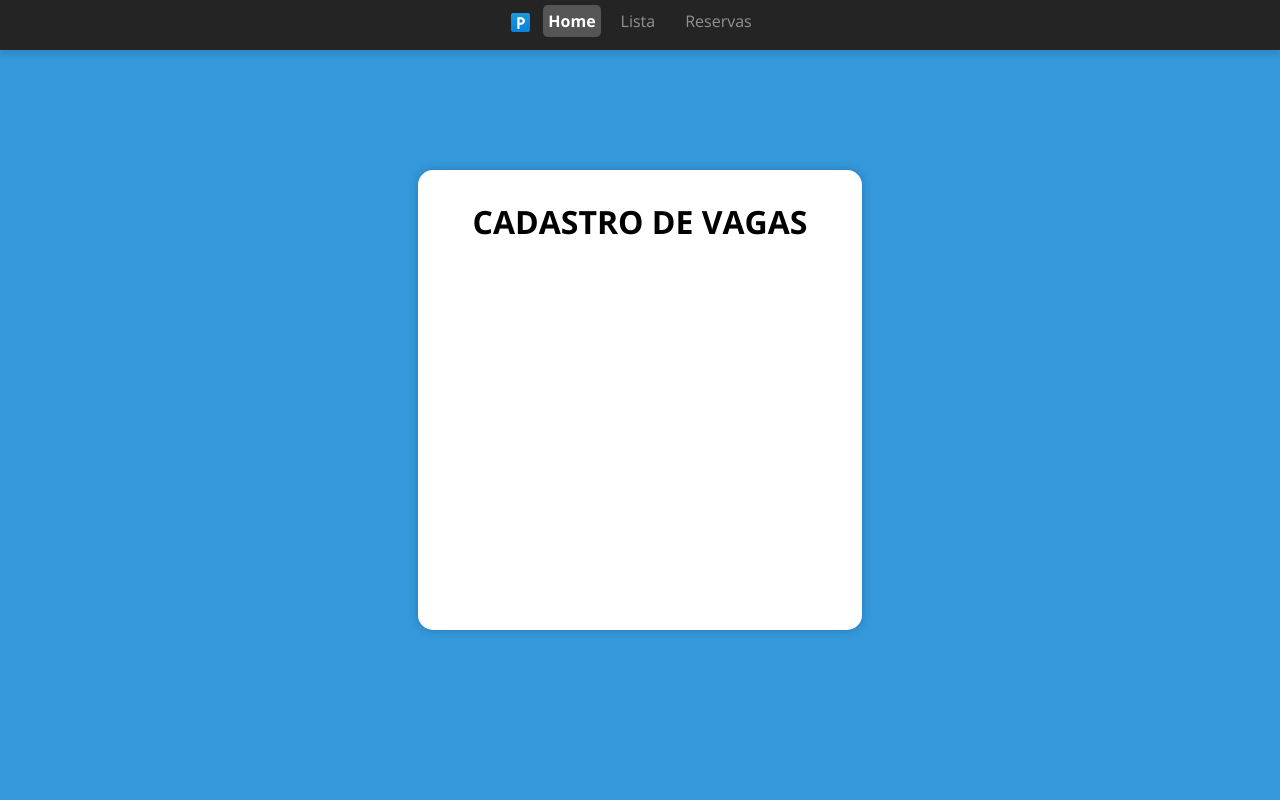
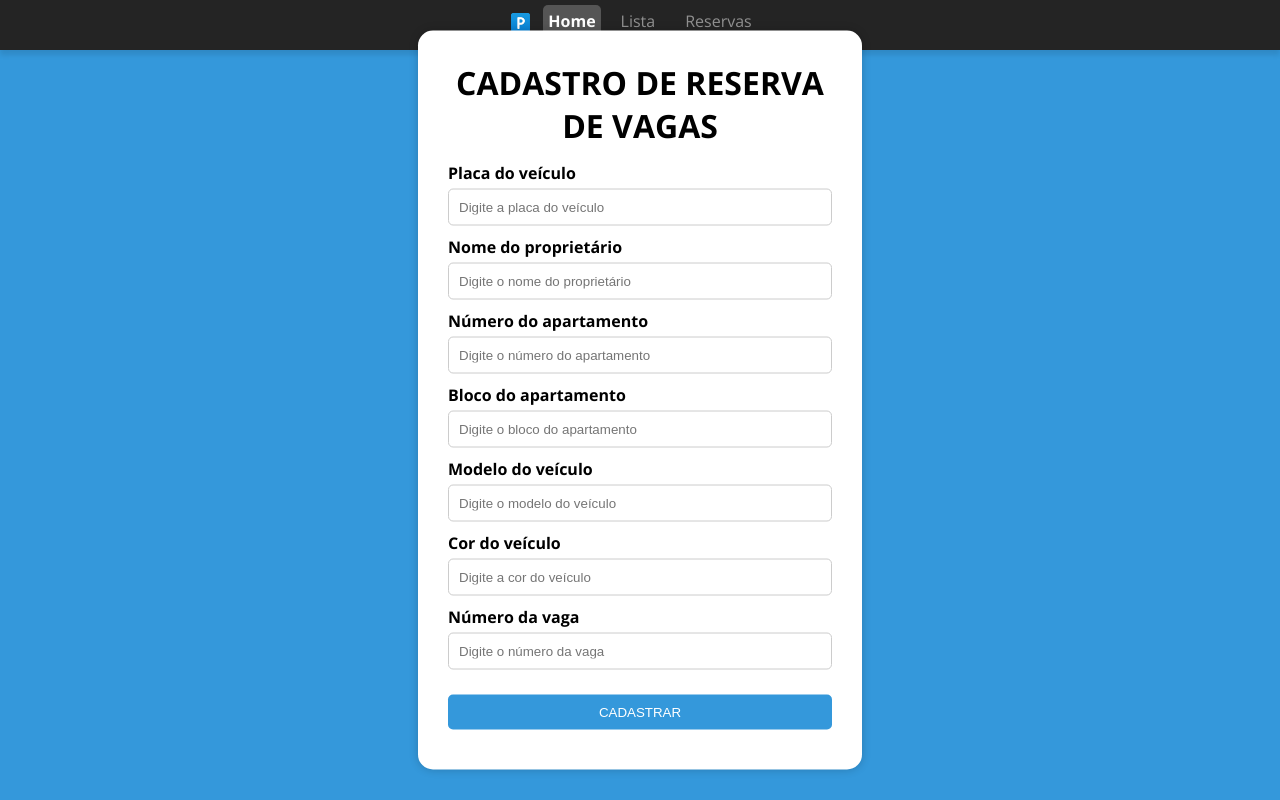
Before and after one commit to andreylpereira/desafio2-web, a React (Create React App) app in the folder estacionamento/: page / in a window 1280 px wide. Built offline with nearby package versions, Linux system fonts and the light colour scheme.

Commit message:
[ADD] Criação de form e listagens

```diff
--- a/estacionamento/src/App.jsx
+++ b/estacionamento/src/App.jsx
@@ -1,11 +1,15 @@
-import React from 'react';
-import { BrowserRouter as Router, Route, Routes } from 'react-router-dom';
-import Home from './pages/Home';
-import ListPark from './pages/ListPark';
-import ListReservations from './pages/ListReservations';
+import React from "react";
+import { BrowserRouter as Router, Route, Routes } from "react-router-dom";
+import Home from "./pages/Home";
+import ListPark from "./pages/ListPark";
+import ListReservations from "./pages/ListReservations";
 
+const App = () => {
 
-const App = () => (
+  const formList = JSON.parse(sessionStorage.getItem("forms")) || Array(10).fill(null);
+  sessionStorage.setItem("forms", JSON.stringify(formList));
+
+  return (
     <Router>
       <div>
         <Routes>
@@ -16,5 +20,6 @@ const App = () => (
       </div>
     </Router>
   );
+};
 
 export default App;
--- /dev/null
+++ b/estacionamento/src/components/form.jsx
@@ -0,0 +1,132 @@
+import React, { useState } from "react";
+import Card from "./card";
+import "../css/form.css";
+
+const Form = () => {
+  const [form, setForm] = useState({
+    placa: "",
+    proprietario: "",
+    apartamento: "",
+    bloco: "",
+    modelo: "",
+    cor: "",
+    vaga: "",
+  });
+
+  const handleChange = (event) => {
+    const { name, value } = event.target;
+    setForm({
+      ...form,
+      [name]: value,
+    });
+  };
+
+  const handleSubmit = (event) => {
+    event.preventDefault();
+    console.log("Dados do formulário:", form);
+    const formList =
+      JSON.parse(sessionStorage.getItem("forms")) || Array(10).fill(null);
+    formList[form.vaga - 1] = form;
+    sessionStorage.setItem("forms", JSON.stringify(formList));
+    alert(
+      `O veículo de placa ${form.placa} do ${form.proprietario} foi cadastrado com sucesso!`
+    );
+    resetForm();
+  };
+
+  const resetForm = () => {
+    setForm({
+      placa: "",
+      proprietario: "",
+      apartamento: "",
+      bloco: "",
+      modelo: "",
+      cor: "",
+      vaga: "",
+    });
+  };
+
+  return (
+    <Card title="CADASTRO DE RESERVA DE VAGAS">
+      <form className="form-container" onSubmit={handleSubmit}>
+        <div className="input-container">
+          <label>Placa do veículo</label>
+          <input
+            type="text"
+            name="placa"
+            placeholder="Digite a placa do veículo"
+            value={form.placa}
+            onChange={handleChange}
+          />
+        </div>
+        <div className="input-container">
+          <label>Nome do proprietário</label>
+          <input
+            type="text"
+            name="proprietario"
+            placeholder="Digite o nome do proprietário"
+            value={form.proprietario}
+            onChange={handleChange}
+          />
+        </div>
+        <div className="input-container">
+          <label>Número do apartamento</label>
+          <input
+            type="number"
+            name="apartamento"
+            placeholder="Digite o número do apartamento"
+            value={form.apartamento}
+            onChange={handleChange}
+          />
+        </div>
+        <div className="input-container">
+          <label>Bloco do apartamento</label>
+          <input
+            type="text"
+            name="bloco"
+            placeholder="Digite o bloco do apartamento"
+            value={form.bloco}
+            onChange={handleChange}
+          />
+        </div>
+        <div className="input-container">
+          <label>Modelo do veículo</label>
+          <input
+            type="text"
+            name="modelo"
+            placeholder="Digite o modelo do veículo"
+            value={form.modelo}
+            onChange={handleChange}
+          />
+        </div>
+        <div className="input-container">
+          <label>Cor do veículo</label>
+          <input
+            type="text"
+            name="cor"
+            placeholder="Digite a cor do veículo"
+            value={form.cor}
+            onChange={handleChange}
+          />
+        </div>
+        <div className="input-container">
+          <label>Número da vaga</label>
+          <input
+            type="number"
+            name="vaga"
+            placeholder="Digite o número da vaga"
+            value={form.vaga}
+            onChange={handleChange}
+          />
+        </div>
+        <div className="input-container">
+          <button type="submit" style={{ marginTop: "15px" }}>
+            CADASTRAR
+          </button>
+        </div>
+      </form>
+    </Card>
+  );
+};
+
+export default Form;
--- a/estacionamento/src/css/card.css
+++ b/estacionamento/src/css/card.css
@@ -1,6 +1,6 @@
 .card {
   width: 30%;
-  height: 50%;
+  height: auto;
   background-color: #fff;
   border-radius: 15px;
   padding: 30px;
@@ -19,8 +19,9 @@
   }
 }
 
-.title {
-    font-weight: bold;
-    text-align: center;
-    margin: 0px;
+.card .title {
+  font-weight: bold;
+  text-align: center;
+  margin: 0px;
+  margin-bottom: 15px;
 }
--- /dev/null
+++ b/estacionamento/src/css/form.css
@@ -0,0 +1,31 @@
+.input-container {
+  margin-bottom: 10px;
+}
+
+.input-container label {
+  display: block;
+  font-weight: bold;
+}
+
+.input-container input {
+  width: 100%;
+  padding: 10px;
+  margin-top: 5px;
+  border: 1px solid #ccc;
+  border-radius: 5px;
+  box-sizing: border-box;
+}
+
+.input-container button {
+  width: 100%;
+  padding: 10px;
+  background-color: #3498db;
+  color: #fff;
+  border: none;
+  border-radius: 5px;
+  cursor: pointer;
+}
+
+.input-container button:hover {
+  background-color: #2980b9;
+}
--- a/estacionamento/src/pages/Home.jsx
+++ b/estacionamento/src/pages/Home.jsx
@@ -1,13 +1,11 @@
 import React from "react";
-import Navbar from "../components/navbar"
-import Card from "../components/card"
+import Navbar from "../components/navbar";
+import Form from "../components/form";
 
 const Home = () => (
   <>
     <Navbar />
-    <Card title="CADASTRO DE VAGAS">
-
-    </Card>
+    <Form></Form>
   </>
 );
 
--- a/estacionamento/src/pages/ListPark.jsx
+++ b/estacionamento/src/pages/ListPark.jsx
@@ -1,11 +1,25 @@
 import React from "react";
-import Navbar from "../components/navbar"
+import Navbar from "../components/navbar";
+import Card from "../components/card";
 
-const ListPark = () => (
-  <>
-    <Navbar />
-    <p>ListPark page</p>
-  </>
-);
+const ListPark = () => {
+  const forms = sessionStorage.getItem("forms");
+  const items = JSON.parse(forms);
+
+  return (
+    <>
+      <Navbar />
+      <Card title="LISTA DE VAGAS">
+        <ul>
+          {items.map((item, index) => (
+            <li key={index}>
+              {item !== null ? item.placa : "Vaga disponível"}
+            </li>
+          ))}
+        </ul>
+      </Card>
+    </>
+  );
+};
 
 export default ListPark;
--- a/estacionamento/src/pages/ListReservations.jsx
+++ b/estacionamento/src/pages/ListReservations.jsx
@@ -1,11 +1,23 @@
 import React from "react";
-import Navbar from "../components/navbar"
+import Navbar from "../components/navbar";
+import Card from "../components/card";
 
-const ListReservations = () => (
-  <>
-    <Navbar />
-    <p>ListReservations page</p>
-  </>
-);
+const ListReservations = () => {
+  const forms = sessionStorage.getItem("forms");
+  const items = JSON.parse(forms);
+
+  return (
+    <>
+      <Navbar />
+      <Card title="VAGAS RESERVADAS">
+        <ul>
+          {items.map((item, index) =>
+            item !== null ? <li key={index}>{item.placa}</li> : null
+          )}
+        </ul>
+      </Card>
+    </>
+  );
+};
 
 export default ListReservations;
```
Lines whose indentation alone changed are shown as unchanged.
